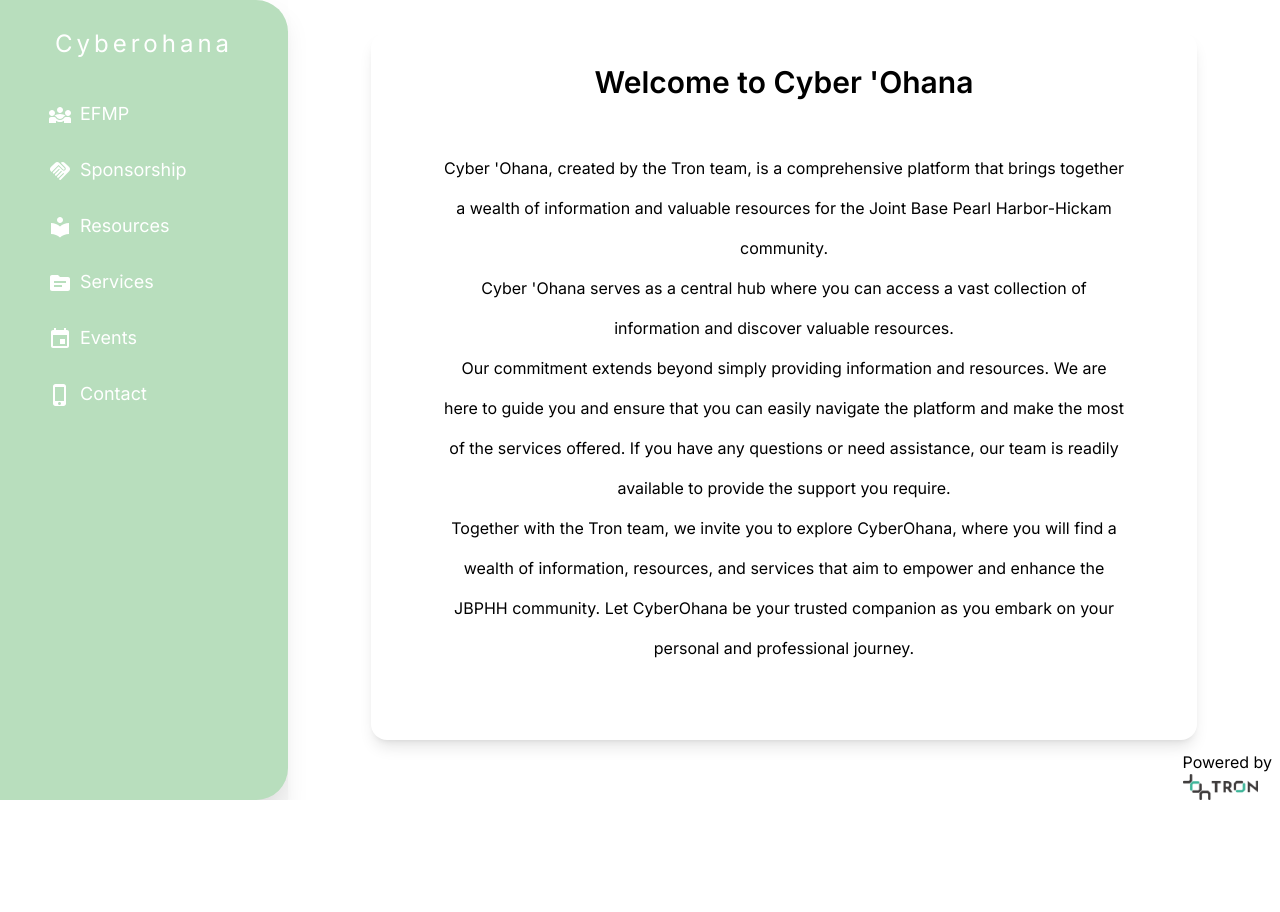
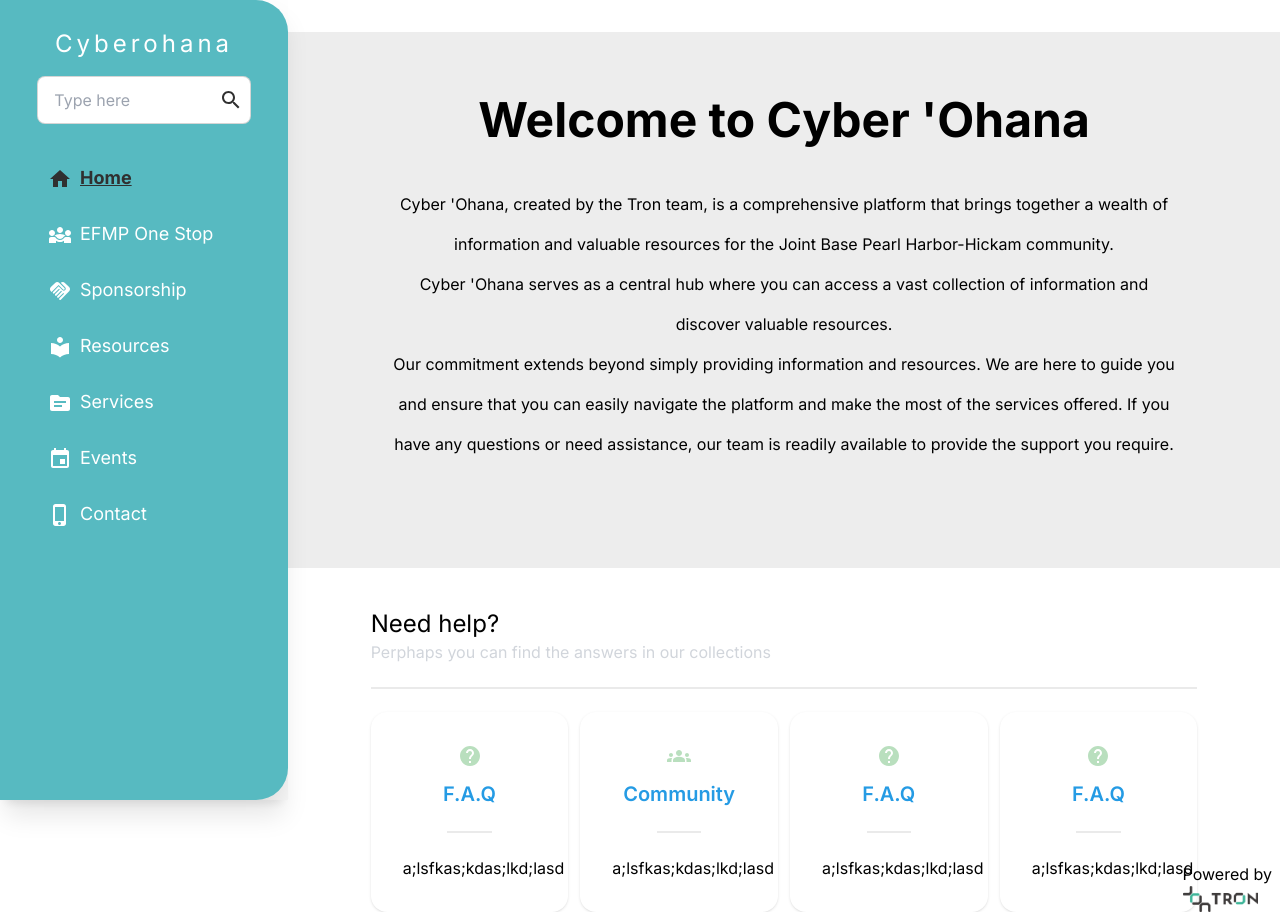
Before and after one commit to 15-WG-Tron/jbphh-efmp, a Next.js app: page / in a window 1280 px wide. Before the commit the page ends 800 px from the top, so only its background shows below. Built offline with nearby package versions, Linux system fonts and the light colour scheme.

Commit message:
finsihed landing page, starting on efmp page

```diff
--- a/src/app/EFMP/page.tsx
+++ b/src/app/EFMP/page.tsx
@@ -1,10 +1,37 @@
+'use client';
+import React, { useState } from 'react';
+import Image from 'next/image';
 const EfmpMainPage = () => {
+  const [isActive, setIsActive] = useState<boolean>(false);
+
   return (
     <>
-      <div className="card w-3/4 bg-white shadow-xl">
+      <Image src={'/EFMP_Air_Force.jpg'} alt={'Air Force EFMP Logo'} width={600} height={500} />
+      <div className="hero min-h-1/2 bg-base-200 mt-6">
+        <div className="hero-content text-center text-neutral">
+          <div className="max-w-3/4 p-12">
+            <h1 className="text-5xl font-bold">EFMP One Stop</h1>
+            <div className={'flex flex-col items-center p-10 leading-10 text-center'}>
+              <p>
+                At Joint Base Pearl Harbor-Hickam, all EFMP program components and the School Liaison are
+                situated together for your convenience, ensuring comprehensive support for your EFMP needs. Our location
+                is at the Military & Family Readiness Center,
+              </p>
+            </div>
+          </div>
+        </div>
+      </div>
+
+      <div className="card w-3/4  overflow-auto bg-white shadow mt-10">
+        <div className="tabs text-center">
+          <a className="tab tab-lg tab-lifted">EFMP Identification & Enrollment</a>
+          <a className="tab tab-lg tab-lifted tab-active">EFMP Medical</a>
+          <a className="tab tab-lg tab-lifted">EFMP Assignment</a>
+          <a className="tab tab-lg tab-lifted">EFMP Family Support</a>
+        </div>
         <div className="card-body">
-          <h2 className="card-title">Card title!</h2>
-          <p>If a dog chews shoes whose shoes does he choose?</p>
+
+
         </div>
       </div>
     </>
--- a/src/app/layout.tsx
+++ b/src/app/layout.tsx
@@ -14,7 +14,7 @@
 
 export default function RootLayout({ children }: { children: React.ReactNode }) {
   return (
-    <html lang="en" className="bg-white ">
+    <html lang="en" className="bg-base-100 ">
       <body className={`${inter.className} w-full text-black`}>
         <AppProvider>
           <Sidebar>
--- a/src/app/page.tsx
+++ b/src/app/page.tsx
@@ -1,13 +1,19 @@
+'use client';
+import { useRouter } from 'next/router';
+import HelpIcon from '@mui/icons-material/Help';
+import GroupsIcon from '@mui/icons-material/Groups';
+
 export default function Home() {
   return (
-    <main className="card items-center w-5/6 bg-white shadow-lg">
-      <div className="card-body">
-        <h1 className="card-title text-bold text-3xl justify-center">Welcome to Cyber 'Ohana</h1>
+    <>
+      <div className="hero min-h-1/2 bg-base-200">
+        <div className="hero-content text-center">
+          <div className="max-w-3/4 p-12">
+            <h1 className="text-5xl font-bold">Welcome to Cyber 'Ohana</h1>
             <div className={'flex flex-col items-center p-10 leading-10 text-center'}>
               <p>
                 Cyber 'Ohana, created by the Tron team, is a comprehensive platform that brings together a wealth of
-            information and valuable resources for the Joint Base Pearl Harbor-Hickam
-            community.
+                information and valuable resources for the Joint Base Pearl Harbor-Hickam community.
               </p>
               <p>
                 Cyber 'Ohana serves as a central hub where you can access a vast collection of information and discover
@@ -15,17 +21,63 @@
               </p>
               <p>
                 Our commitment extends beyond simply providing information and resources. We are here to guide you and
-            ensure that you can easily navigate the platform and make the most of the services offered. If you have any
-            questions or need assistance, our team is readily available to provide the support you require.
-          </p>
-          <p>
-            Together with the Tron team, we invite you to explore CyberOhana, where you will find a wealth of
-            information, resources, and services that aim to empower and enhance the JBPHH community. Let CyberOhana be
-            your trusted companion as you embark on your personal and professional journey.
+                ensure that you can easily navigate the platform and make the most of the services offered. If you have
+                any questions or need assistance, our team is readily available to provide the support you require.
               </p>
             </div>
           </div>
+        </div>
+      </div>
 
-    </main>
+      <section className={'items-start mt-10 w-5/6'}>
+        <p className={'text-2xl text-bold'}> Need help?</p>
+        <p className={'text-gray-300'}>Perphaps you can find the answers in our collections</p>
+      </section>
+      <div className="flex flex-col w-5/6">
+        <div className="divider"></div>
+        <div className={'grid grid-cols-4 gap-3 min-h-[10rem] '}>
+          <div className={'card bg-white shadow hover:cursor-pointer'}>
+            <div className={'card-body'}>
+              <div className="flex flex-col w-full border-opacity-50">
+                <HelpIcon className={'text-secondary text-center w-full h-8 mx-auto'} />
+                <h1 className="card-title text-info justify-center pt-3">F.A.Q</h1>
+                <div className="divider w-1/3 mx-auto"></div>
+                <p className={'text-center text-small'}>a;lsfkas;kdas;lkd;lasd</p>
+              </div>
+            </div>
+          </div>
+          <div className={'card bg-white shadow hover:cursor-pointer'}>
+            <div className={'card-body'}>
+              <div className="flex flex-col w-full border-opacity-50">
+                <GroupsIcon className={'text-secondary text-center h-8 w-full mx-auto'} />
+                <h1 className="card-title text-info justify-center pt-3">Community</h1>
+                <div className="divider w-1/3 mx-auto"></div>
+                <p className={'text-center text-small'}>a;lsfkas;kdas;lkd;lasd</p>
+              </div>
+            </div>
+          </div>
+          <div className={'card bg-white shadow hover:cursor-pointer'}>
+            <div className={'card-body'}>
+              <div className="flex flex-col w-full border-opacity-50">
+                <HelpIcon className={'text-secondary h-8 text-center w-full mx-auto'} />
+                <h1 className="card-title text-info justify-center pt-3">F.A.Q</h1>
+                <div className="divider w-1/3 mx-auto"></div>
+                <p className={'text-center text-small'}>a;lsfkas;kdas;lkd;lasd</p>
+              </div>
+            </div>
+          </div>
+          <div className={'card bg-white shadow hover:cursor-pointer'}>
+            <div className={'card-body'}>
+              <div className="flex flex-col w-full border-opacity-50">
+                <HelpIcon className={'text-secondary h-8 text-center w-full mx-auto'} />
+                <h1 className="card-title text-info justify-center pt-3">F.A.Q</h1>
+                <div className="divider w-1/3 mx-auto"></div>
+                <p className={'text-center text-small'}>a;lsfkas;kdas;lkd;lasd</p>
+              </div>
+            </div>
+          </div>
+        </div>
+      </div>
+    </>
   );
 }
--- a/src/components/SearchInput.tsx
+++ b/src/components/SearchInput.tsx
@@ -0,0 +1,11 @@
+import SearchIcon from '@mui/icons-material/Search';
+export const SearchInput = () => {
+  return (
+    <>
+      <div className={'flex justify-end items-center relative w-5/6 mx-auto pt-4'}>
+        <input type="text" placeholder="Type here" className="input bg-white input-bordered w-full max-w-xs" />
+        <SearchIcon className={'absolute mr-2 w-10'} />
+      </div>
+    </>
+  );
+};
--- a/src/components/Sidebar/Sidebar.tsx
+++ b/src/components/Sidebar/Sidebar.tsx
@@ -2,18 +2,20 @@
 
 import React from 'react';
 import Link from 'next/link';
-import Image from 'next/image';
 import Diversity3Icon from '@mui/icons-material/Diversity3';
 import LocalLibraryIcon from '@mui/icons-material/LocalLibrary';
 import SourceIcon from '@mui/icons-material/Source';
 import PhoneIphoneIcon from '@mui/icons-material/PhoneIphone';
 import HandshakeIcon from '@mui/icons-material/Handshake';
 import EventIcon from '@mui/icons-material/Event';
+import HomeIcon from '@mui/icons-material/Home';
 import { SidebarLink } from './SidebarLink';
+import { SearchInput } from '../SearchInput';
 
 export const Sidebar = ({ children }: { children: React.ReactNode }) => {
   const sidebarContent = [
-    { title: 'EFMP', href: '/EFMP', Icon: <Diversity3Icon /> },
+    { title: 'Home', href: '/', Icon: <HomeIcon /> },
+    { title: 'EFMP One Stop', href: '/EFMP', Icon: <Diversity3Icon /> },
     { title: 'Sponsorship', href: '/Sponsor', Icon: <HandshakeIcon /> },
     { title: 'Resources', href: '/Resources', Icon: <LocalLibraryIcon /> },
     { title: 'Services', href: '/Services', Icon: <SourceIcon /> },
@@ -22,7 +24,7 @@
   ];
 
   return (
-    <div className="drawer lg:drawer-open ">
+    <div className="drawer lg:drawer-open min-h-full ">
       <input id="sidebar" type="checkbox" className="drawer-toggle" />
       <div className="drawer-content flex flex-col mt-8 items-center">
         <label htmlFor="sidebar" className="btn btn-square btn-ghost drawer-button lg:hidden">
@@ -39,12 +41,13 @@
       </div>
       <div className="drawer-side shadow-xl">
         <label htmlFor="my-drawer-2" className="lg:drawer-overlay"></label>
-        <div className="menu p-4 w-72 h-full bg-pastelGreen text-base-content rounded-tr-[2rem] rounded-br-[2rem] shadow-2xl">
+        <div className="menu p-4 w-72 h-full bg-primary text-base-content rounded-tr-[2rem] rounded-br-[2rem] shadow-2xl">
           <div className="px-2 pt-3">
-            <Link href="/" >
+            <Link href="/">
               <p className={'tracking-[0.25rem] text-2xl text-white text-center'}>Cyberohana</p>
             </Link>
           </div>
+          <SearchInput />
           <SidebarLink linkContent={sidebarContent} />
         </div>
       </div>
--- a/src/styles/globals.css
+++ b/src/styles/globals.css
@@ -7,5 +7,5 @@
 }
 
 .isActive {
-  @apply font-bold underline rounded-xl bg-transparent text-lg text-white
+  @apply font-bold underline rounded-xl bg-transparent text-lg border-transparent
 }
--- a/tailwind.config.js
+++ b/tailwind.config.js
@@ -15,5 +15,22 @@
   }
     },
   },
+  daisyui: {
+    themes: [
+        {
+          mytheme: {
+          "primary": "#57bac1",
+          "secondary": "#b8debd",
+          "accent": "#b7ef73",
+          "neutral": "#23252e",
+          "base-100": "#ffffff",
+          "info": "#259be4",
+          "success": "#22bf9f",
+          "warning": "#9d7f06",
+          "error": "#f46052",
+          },
+        },
+      ],
+    },
   plugins: [require("daisyui")],
 }
```
Also changed, not shown: public/EFMP_Air_Force.jpg (added), src/app/EFMP/EfmpAssigment.tsx (added), src/app/EFMP/EfmpEnrollment.tsx (added), src/app/EFMP/EfmpFamilySupport.tsx (added), src/app/EFMP/EfmpMedical.tsx (added). Lines whose indentation alone changed are shown as unchanged.
